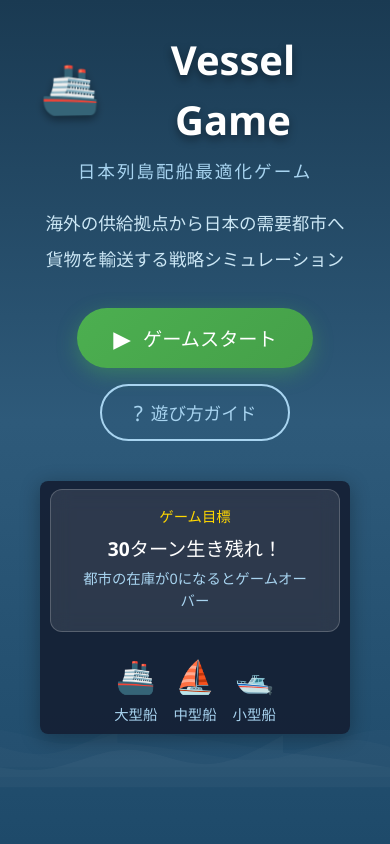
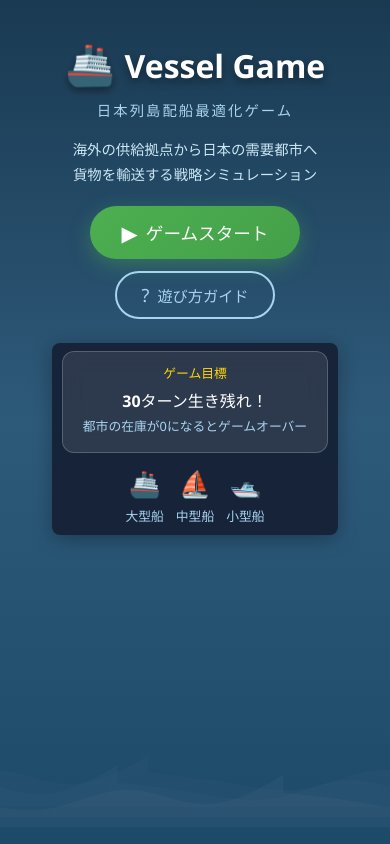
Before and after one commit to PrussianCoder/vessel_game, a React (Vite) app: page / in a window 390 px wide. Built offline with nearby package versions, Linux system fonts and the light colour scheme.

Commit message:
レイアウト

```diff
--- a/src/components/GameMap.tsx
+++ b/src/components/GameMap.tsx
@@ -298,8 +298,8 @@ export const GameMap: React.FC<GameMapProps> = ({
   return (
     <div className="game-map">
       <MapContainer
-        center={mobile ? [-5, 125] : [22, 125]}
-        zoom={mobile ? 2.8 : 4.0}
+        center={mobile ? [0, 125] : [22, 125]}
+        zoom={mobile ? 2.7 : 4.0}
         zoomSnap={0.1}
         zoomDelta={0.5}
         scrollWheelZoom={true}
--- a/src/components/StartScreen.css
+++ b/src/components/StartScreen.css
@@ -8,14 +8,16 @@
   display: flex;
   align-items: center;
   justify-content: center;
-  overflow: hidden;
+  overflow-y: auto;
+  overflow-x: hidden;
 }
 
 .start-content {
   text-align: center;
   z-index: 10;
   padding: 40px;
-  padding-bottom: 120px;
+  padding-bottom: 80px;
+  max-width: 100%;
 }
 
 /* タイトルセクション */
@@ -223,25 +225,95 @@
 
 /* レスポンシブ対応 */
 @media (max-width: 768px) {
+  .start-screen {
+    align-items: flex-start;
+    padding-top: 20px;
+  }
+
+  .start-content {
+    padding: 16px;
+    padding-bottom: 60px;
+  }
+
+  .title-section {
+    margin-bottom: 16px;
+  }
+
   .game-title {
+    font-size: 2rem;
+    gap: 10px;
+  }
+
+  .title-icon {
     font-size: 2.5rem;
   }
 
-  .title-icon {
-    font-size: 3rem;
+  .game-subtitle {
+    font-size: 0.9rem;
+    letter-spacing: 2px;
+    margin-top: 4px;
   }
 
-  .game-subtitle {
-    font-size: 1.1rem;
-    letter-spacing: 2px;
+  .description-section {
+    margin-bottom: 20px;
+    font-size: 0.9rem;
+    line-height: 1.6;
+  }
+
+  .description-section p {
+    margin: 2px 0;
+  }
+
+  .button-section {
+    gap: 12px;
+    margin-bottom: 24px;
   }
 
   .start-button {
-    padding: 14px 36px;
-    font-size: 1.2rem;
+    padding: 12px 32px;
+    font-size: 1.1rem;
+    gap: 8px;
+  }
+
+  .guide-button {
+    padding: 10px 24px;
+    font-size: 0.95rem;
+  }
+
+  .info-section {
+    gap: 12px;
+  }
+
+  .info-card {
+    padding: 12px 20px;
+  }
+
+  .info-header {
+    font-size: 0.8rem;
+    margin-bottom: 6px;
+  }
+
+  .info-card p {
+    font-size: 1rem;
+  }
+
+  .info-detail {
+    font-size: 0.8rem !important;
   }
 
   .ship-preview {
-    gap: 16px;
+    gap: 12px;
+  }
+
+  .ship-item {
+    font-size: 0.8rem;
+  }
+
+  .ship-item .ship-emoji {
+    font-size: 1.6rem;
+  }
+
+  .background-decoration {
+    height: 120px;
   }
 }
```
